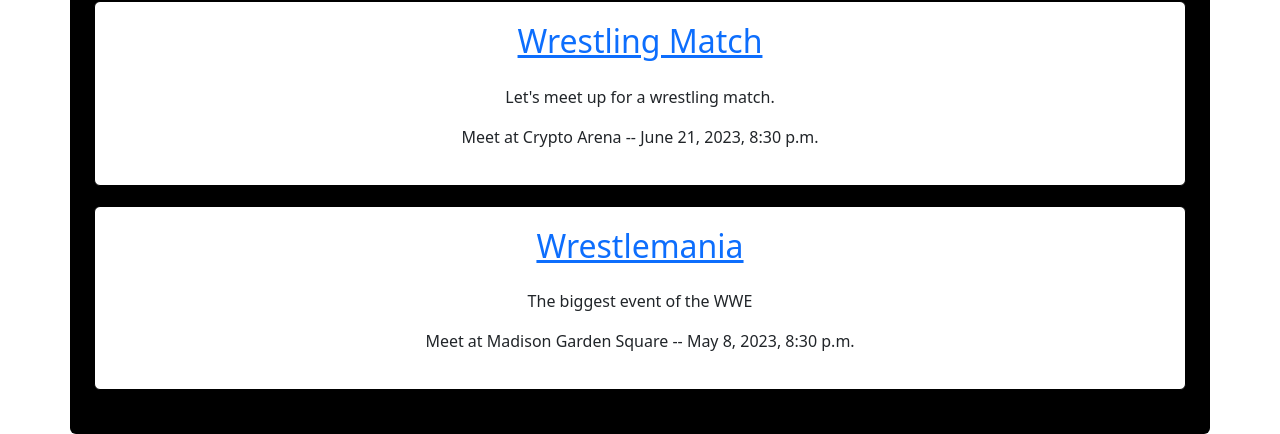
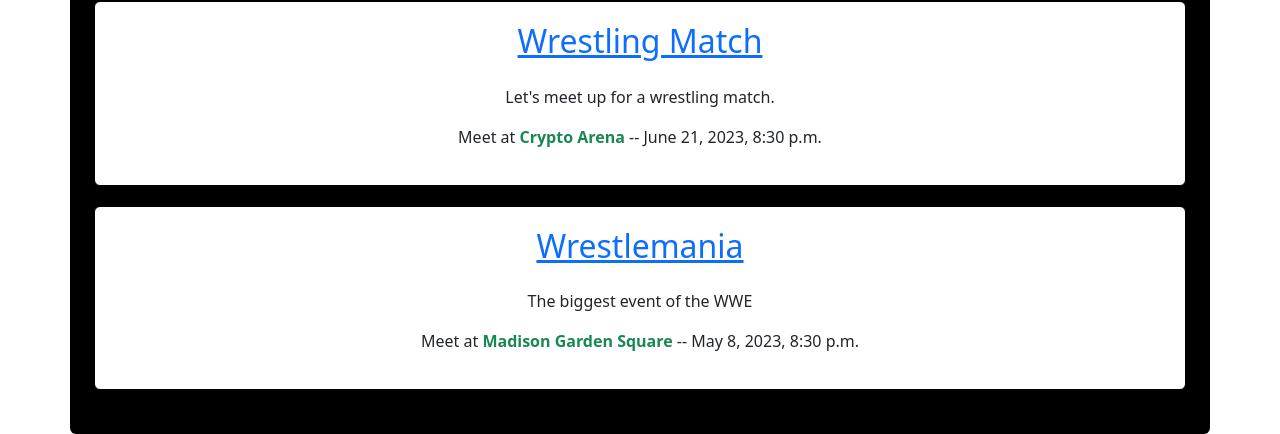
Before and after one commit to AymenHAJJEJ/event_proj, a Django app: template event_proj/event_app/templates/dashboard.html in a window 1280 px wide. Shown: the part 967-1401 px from the top of the page. Run offline with Django 3.2, Linux system fonts and the light colour scheme; the template is opened without the code that fills it: values that come from a table or form of the project are taken from there, others are empty; data comes from the database, SQL or seed files in the repository; both versions use the stored data as it was after the commit.

Commit message:
project description

```diff
--- a/event_proj/event_app/templates/dashboard.html
+++ b/event_proj/event_app/templates/dashboard.html
@@ -77,7 +77,7 @@
                     <h2 class="mb-4">{{event.title}}</h2>
                 </a>
                 <p>{{event.description}}</p>
-                <p>Meet at {{event.location}} -- {{event.scheduled}}</p>
+                <p>Meet at <span class="fw-bold text-success">{{event.location}}</span> -- {{event.scheduled}}</p>
             </div>
         {% endfor %}
     </div>
```
Also changed, not shown: README.md, event_proj/db.sqlite3.
